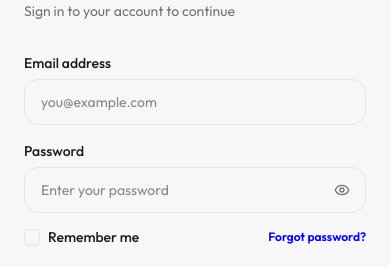
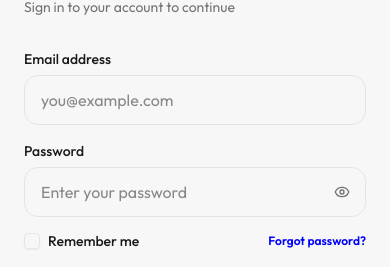
Before and after one commit to Tee-David/realtors-practice, a Next.js app in the folder frontend/: page /login in a window 390 px wide. Shown: the part 317-584 px from the top of the page. Built offline with nearby package versions, Linux system fonts and the light colour scheme; no server answers.

Commit message:
fix: updated recently listed count to 12 and fixed login mobile zoom

```diff
--- a/frontend/app/(auth)/login/page.tsx
+++ b/frontend/app/(auth)/login/page.tsx
@@ -111,7 +111,7 @@ export default function LoginPage() {
               onChange={(e) => setEmail(e.target.value)}
               required
               autoComplete="email"
-              className="w-full px-4 py-3 rounded-xl text-sm outline-none transition-all focus:ring-2"
+              className="w-full px-4 py-3 rounded-xl text-base outline-none transition-all focus:ring-2"
               style={{
                 border: "1px solid var(--border)",
                 backgroundColor: "var(--background)",
@@ -140,7 +140,7 @@ export default function LoginPage() {
                 onChange={(e) => setPassword(e.target.value)}
                 required
                 autoComplete="current-password"
-                className="w-full px-4 py-3 pr-11 rounded-xl text-sm outline-none transition-all focus:ring-2"
+                className="w-full px-4 py-3 pr-11 rounded-xl text-base outline-none transition-all focus:ring-2"
                 style={{
                   border: "1px solid var(--border)",
                   backgroundColor: "var(--background)",
--- a/frontend/app/(dashboard)/page.tsx
+++ b/frontend/app/(dashboard)/page.tsx
@@ -1097,7 +1097,7 @@ export default function DashboardPage() {
             ))
           ) : (recentProperties || []).length > 0 ? (
             (recentProperties || [])
-              .slice(0, 4)
+              .slice(0, 12)
               .map((property, index) => (
                 <motion.div
                   key={property.id}
```
